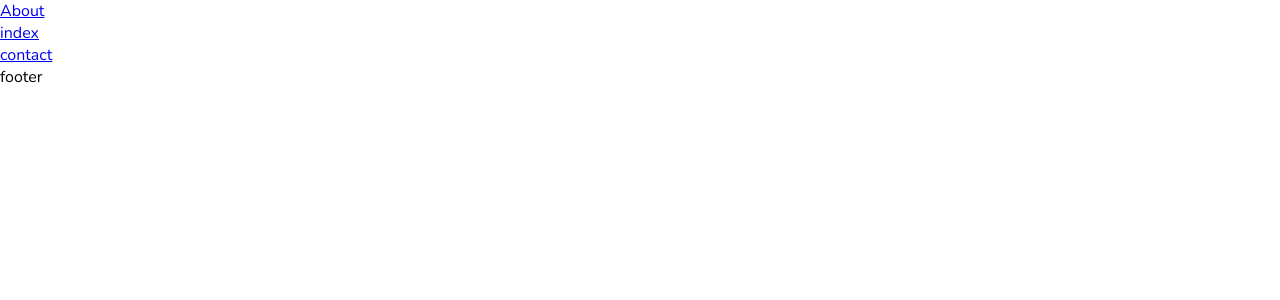
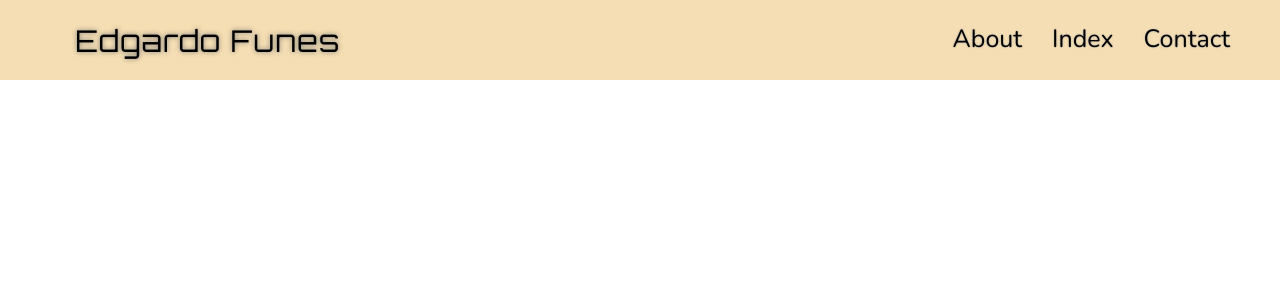
Before and after one commit to Ednesor/50-projects-50-days, a Next.js app: page / in a window 1280 px wide. Shown: the top 300 px of the page. Built offline with nearby package versions, Linux system fonts and the light colour scheme.

Commit message:
style: style proto finished

```diff
--- a/src/components/Layout/Navbar-style.module.css
+++ b/src/components/Layout/Navbar-style.module.css
@@ -0,0 +1,67 @@
+.container{
+    position: fixed;
+    background-color: wheat;
+    width: 100vw;
+    max-width: 100vw;
+    height: 80px;
+    display: flex;
+    align-items: center;
+    justify-content: space-between;
+}
+.ul_container{
+    display: flex;
+    justify-content: right;
+    list-style: none;
+    min-width: 50%;;
+    height: 100%;
+    align-items: center;
+}
+.ul_container li{
+    margin-right: 30px;
+}
+.ul_container li a{
+    color: black;
+    font-size: 25px;
+    text-decoration: none;
+    text-shadow: 0px 0px 2px rgb(160, 160, 160);
+    border: 0;
+}
+.ul_container li:nth-last-child(1){
+    margin-right: 50px;
+}
+.ul_container li::after{
+    content: "";
+    display: block;
+    background-color: var(--special-char-color);
+    width: 0%;
+    height: 2px;
+    left: 10px;
+    /* opacity: 0; */
+    transition: all .25s;
+    margin: 0 auto 0 auto;
+}
+.ul_container li:hover::after{
+    opacity: 1;
+    width: 100%;
+    box-shadow: 0px 0px 5px var(--special-char-color);;
+}
+.name{
+    margin-left: 50px;
+    font-size: 30px;
+    cursor: pointer;
+    font-family: 'Orbitron', monospace;
+    letter-spacing: 1px;
+    font-weight: 400;
+    text-shadow: 0px 0px 5px rgb(117, 117, 117);
+}
+.name span{
+    opacity: 0;
+    margin: 0 5px 0 5px;
+    color: var(--special-char-color);
+    font-weight: bold;
+    text-shadow: 0px 0px 5px var(--special-char-color);
+    transition: opacity .5s;
+}
+.name:hover span{
+    opacity: 1;
+}
--- a/src/components/Layout/Navbar.jsx
+++ b/src/components/Layout/Navbar.jsx
@@ -4,11 +4,12 @@ import Link from 'next/link'
 
 export default function Navbar() {
   return (
-    <nav className='container'>
-        <ul className='ul-container'>
+    <nav className={style.container}>
+        <span className={style.name}><span>&lt;</span>Edgardo Funes<span>/&gt;</span></span>
+        <ul className={style.ul_container}>
             <li><Link href={"#about"}>About</Link></li>
-            <li><Link href={"#index"}>index</Link></li>
-            <li><Link href={"#contact"}>contact</Link></li>
+            <li><Link href={"#index"}>Index</Link></li>
+            <li><Link href={"#contact"}>Contact</Link></li>
         </ul>
     </nav>
   )
```
